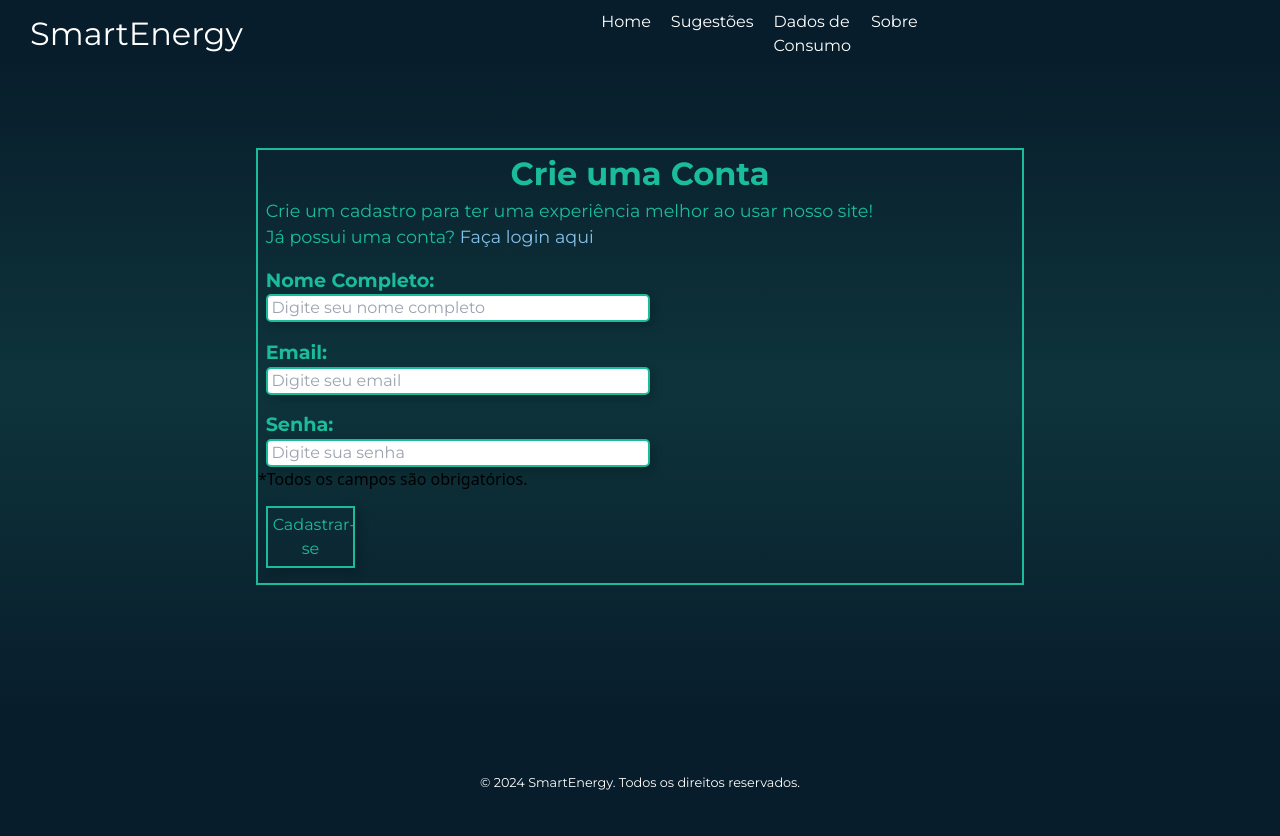
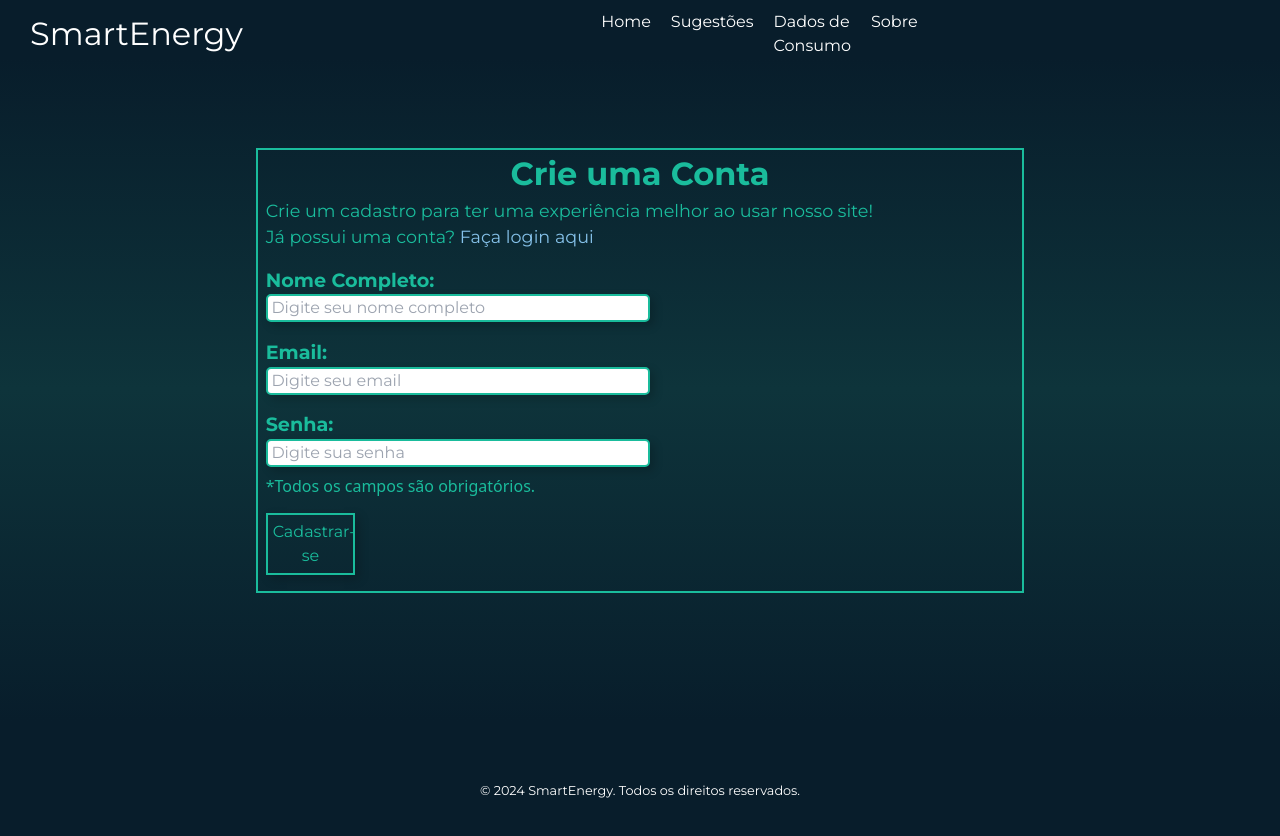
Before and after one commit to felipesora/SmartEnergy, a Next.js app in the folder gs/: page /cadastro in a window 1280 px wide. Shown: the top 836 px of the page. Built offline with nearby package versions, Linux system fonts and the light colour scheme.

Commit message:
Estilizando a página de Cadastro

```diff
--- a/gs/src/app/globals.css
+++ b/gs/src/app/globals.css
@@ -278,3 +278,9 @@ font-family: var(--fonte-principal);
 .button_login:hover::before {
   @apply top-0;
 }
+
+/* Cadastro */
+
+.campos_obrigatorios {
+  @apply ml-[1%] mt-[1%] text-[#1ABC9C];
+}
```
